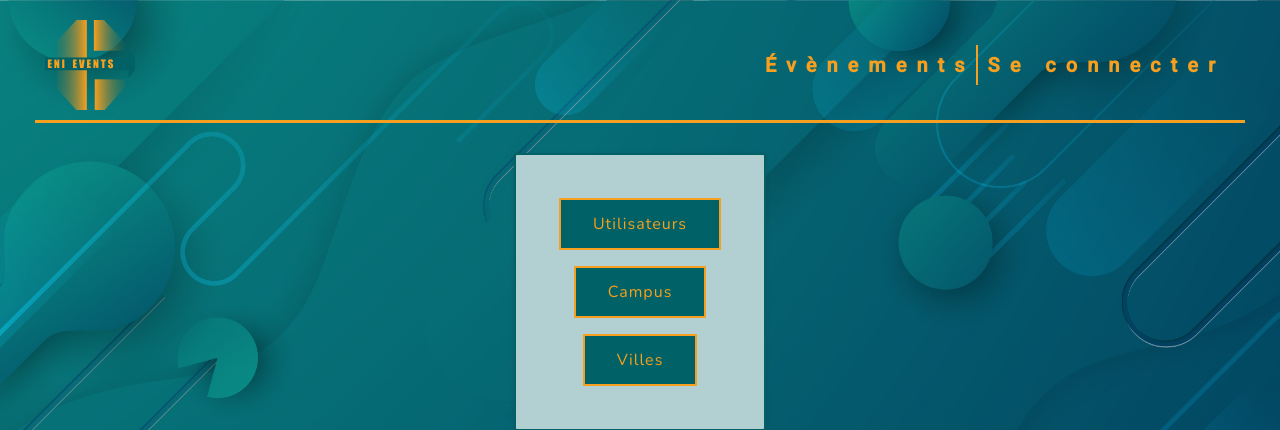
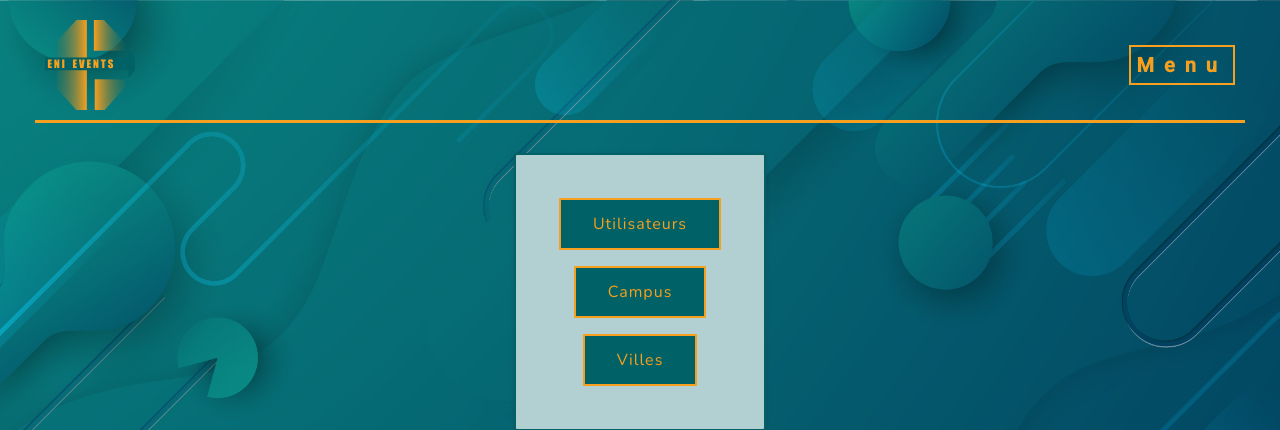
Before and after one commit to KanThor73/eni-events, a Symfony app: template templates/admin/admin.html.twig in a window 1280 px wide. Shown: the top 430 px of the page. Run offline with Twig, Linux system fonts and the light colour scheme; the template is opened without the code that fills it, so the values that code supplies are empty; some libraries are stand-ins or nearby versions.

Commit message:
success menu déroulant

```diff
--- a/public/css/header.css
+++ b/public/css/header.css
@@ -24,6 +24,7 @@ header {
 h3 {
     color: var(--secondary);
     transition: 0.5s ease-in-out;
+
 }
 
 h3:hover {
@@ -63,3 +64,50 @@ h3:hover {
     background: var(--warning-soft);
     border: 3px solid var(--warning);
 }
+
+/* Styles pour le menu déroulant personnalisé */
+.dropdown {
+    position: relative;
+    display: inline-block;
+    border: 2px solid var(--secondary);
+    padding: 0.6rem;
+}
+
+/*.dropdown-toggle {
+    text-decoration: none;
+    color: yellow;
+    padding: 10px;
+    cursor: pointer;
+}*/
+
+.dropdown-menu {
+    position: absolute;
+    top: 100%;
+    left: 0;
+    display: none;
+    background: var(--primary);
+    border: 1px solid var(--secondary);
+    min-width: 150px; /* Largeur du menu déroulant */
+}
+
+.dropdown:hover .dropdown-menu {
+    display: block;
+}
+
+.dropdown-item {
+    display: block;
+    padding: 10px;
+    font-size:16px ;
+    text-decoration: none;
+    color: var(--secondary);
+}
+
+.dropdown-item:hover {
+    background-color: #f0f0f0;
+}
+
+/* Style pour la flèche du menu déroulant */
+.dropdown-toggle::after {
+    content: "\25BC"; /* Flèche vers le bas pour indiquer un menu déroulant */
+    display: none;
+}
--- a/templates/partials/_header.html.twig
+++ b/templates/partials/_header.html.twig
@@ -10,19 +10,23 @@
         {% if app.user and 'ROLE_ADMIN' in app.user.roles %}
             <a class="admin m-1" href="{{ path('app_admin') }}"><h3>Admin</h3></a>
         {% endif %}
-        <div class="log d-flex align-items-center">
-            <a href="{{ path('event_showroom') }}"><h3>Évènements</h3></a>
-            <div class="separator-header"></div>
-            {% if app.user %}
-                <a class="m-1" href="{{ path('app_user_profil', {id : app.user.id}) }}"><h3>Mon Profil</h3></a>
-                <div class="separator-header"></div>
-                <a class="m-1" href="{{ path('app_logout') }}"><h3>Déconnexion</h3></a>
-            {% else %}
-                <a class="m-1" href="{{ path('app_login') }}"><h3>Se connecter</h3></a>
-            {% endif %}
+        <div class="dropdown">
+            <a class="dropdown-toggle" href="#" role="button" id="navbarDropdown" aria-haspopup="true" aria-expanded="false">
+                <h3>Menu</h3>
+            </a>
+            <div class="dropdown-menu" aria-labelledby="navbarDropdown">
+                <a class="dropdown-item" href="{{ path('event_showroom') }}">Évènements</a>
+                {% if app.user %}
+                    <a class="dropdown-item" href="{{ path('app_user_profil', {id : app.user.id}) }}">Mon Profil</a>
+                    <a class="dropdown-item" href="{{ path('app_logout') }}">Déconnexion</a>
+                {% else %}
+                    <a class="dropdown-item" href="{{ path('app_login') }}">Se connecter</a>
+                {% endif %}
+            </div>
         </div>
     </div>
 </header>
+
 {% if app.session.flashbag.has('success') or app.session.flashbag.has('error') %}
     <div class="msgFlash">
         {% if app.session.flashbag.has('error') %}
```
